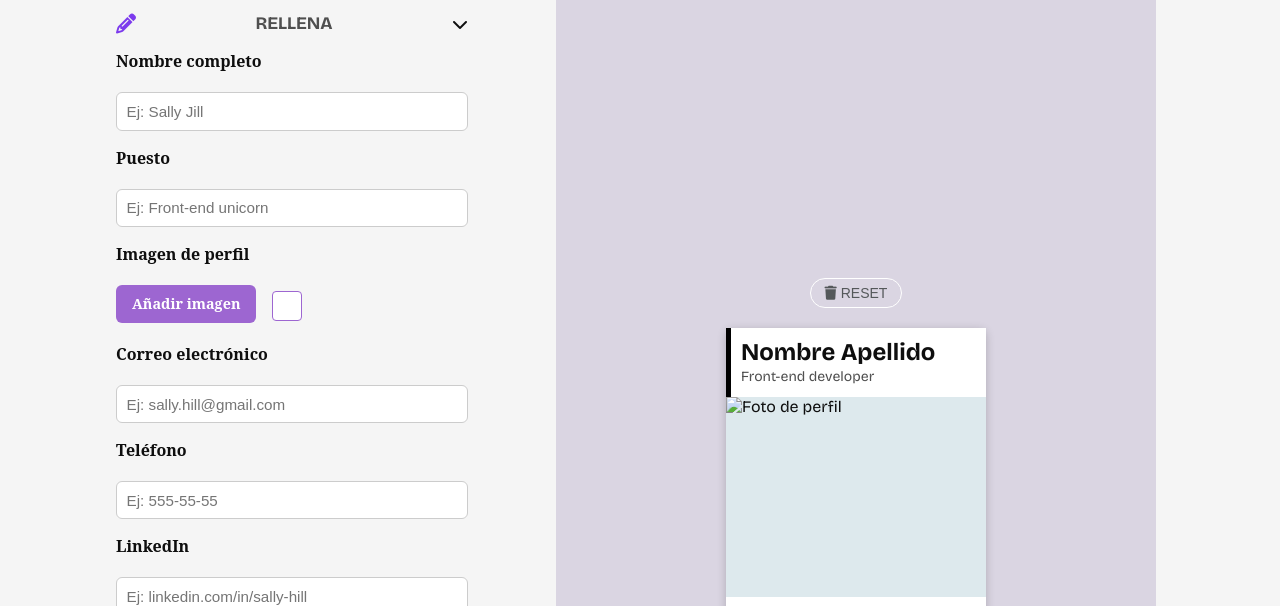
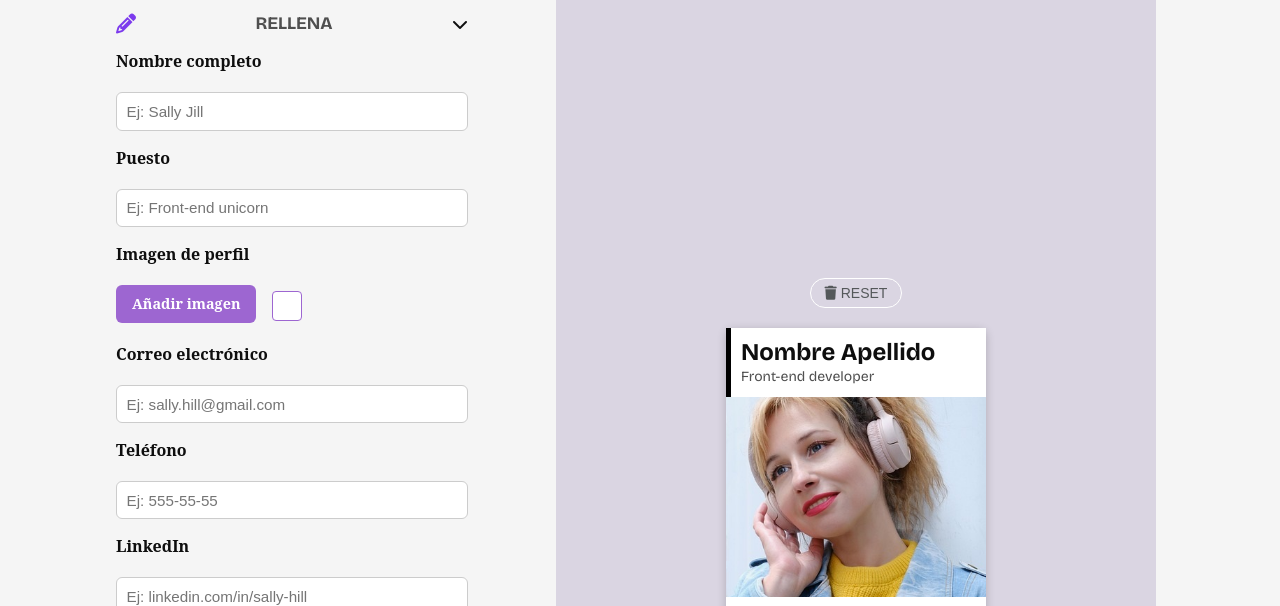
Before and after one commit to mariajose-serrano/project-promo-58-module-2-team-1, a website built with Vite: page src/create.html in a window 1280 px wide. Shown: the part 425-1031 px from the top of the page. Built offline with nearby package versions, Linux system fonts and the light colour scheme; files whose address does not match are found by name.

Commit message:
general update

```diff
--- a/src/create.html
+++ b/src/create.html
@@ -3,7 +3,7 @@
   <head>
     <meta charset="UTF-8" />
     <meta name="viewport" content="width=device-width, initial-scale=1" />
-    <title>Crea tu tarjeta de visita digital</title>
+    <title>Crea tu tarjeta digital</title>
     <link
       href="https://fonts.googleapis.com/css?family=Roboto&display=swap"
       rel="stylesheet"
@@ -15,7 +15,7 @@
       rel="stylesheet"
     />
     <link rel="stylesheet" href="./scss/main.scss" />
-    <link rel="icon" href="/images/favicon.png" />
+    <link rel="icon" href="/images/favicon-awesome-cards.png" />
     <!-- Font Awesome -->
     <link
       rel="stylesheet"
--- a/src/partials/_preview.html
+++ b/src/partials/_preview.html
@@ -6,7 +6,11 @@
       <p class="rol">Front-end developer</p>
     </div>
     <div class="photo-container">
-      <img src="" alt="Foto de perfil" class="profile-img" />
+      <img
+        src="images/tech-girl-profile-photo-example.jpg"
+        alt="Foto de perfil"
+        class="profile-img"
+      />
     </div>
     <div class="icons">
       <a href="#"><i class="fas fa-mobile-alt"></i></a>
--- a/src/scss/sections/_preview.scss
+++ b/src/scss/sections/_preview.scss
@@ -54,7 +54,7 @@
 .photo-container {
   width: 100%;
   height: 200px;
-  background-color: #dde9ed;
+  background-color: var(--bg);
   display: flex;
   justify-content: center;
   align-items: center;
--- a/src/scss/sections/_reset.scss
+++ b/src/scss/sections/_reset.scss
@@ -10,6 +10,7 @@ body{
   font-family: var(--main-font);
   color:var(--text);
   background:var(--bg);
+  background-image: url(/images/background-pattern.png);
   display: flex;  /* display:flex + flex-direction:column: el body apila header → main → footer en columna. */
   flex-direction: column;
   min-height: 100svh;     /* hace que el body siempre tenga al menos la altura de la ventana. */
```
Also changed, not shown: src/index.html (+2 -2 lines), public/images/background-pattern.png (added), public/images/favicon-awesome-cards.png (added), public/images/tech-girl-profile-photo-example.jpg (added).
